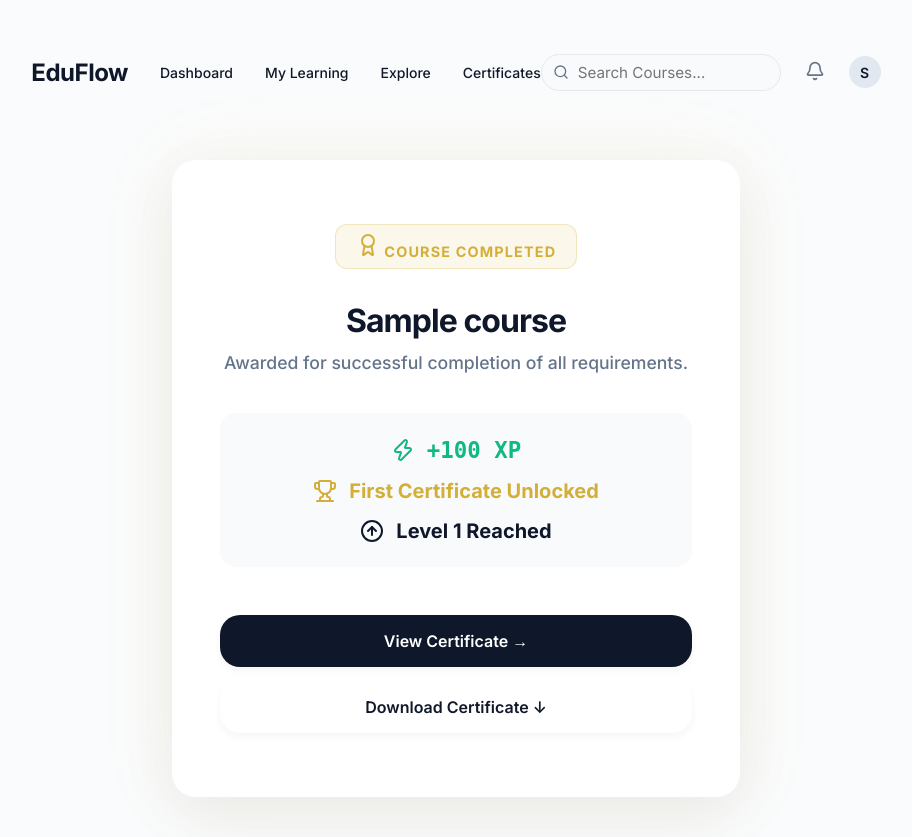
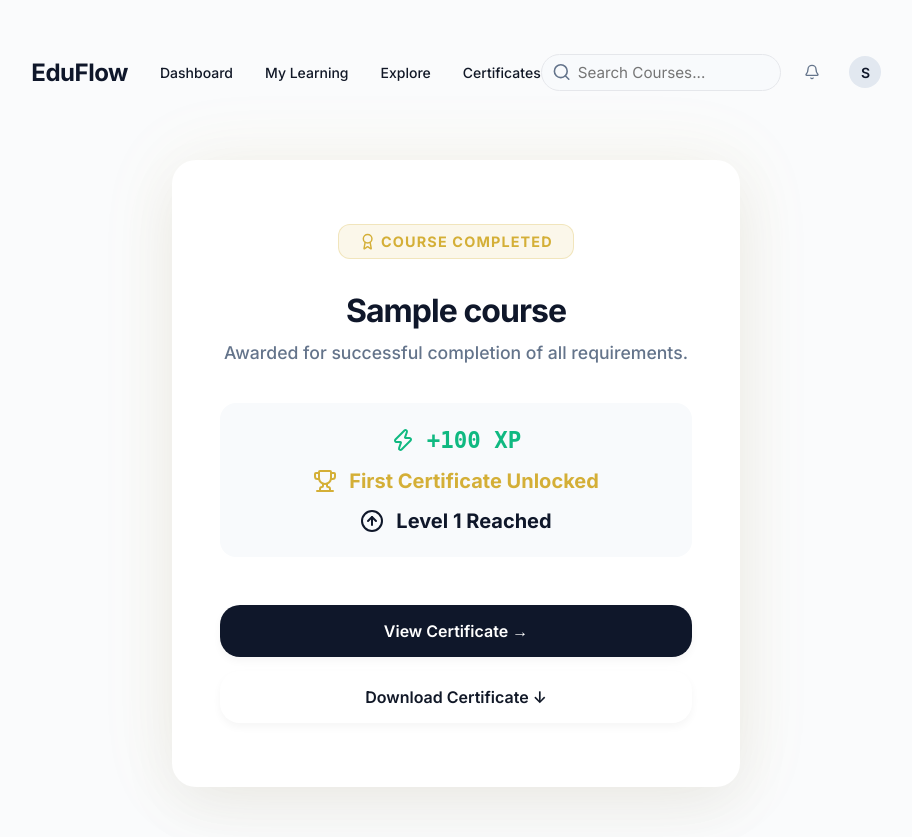
Before and after one commit to RAJESH36-IN/HappyLearning_Ai, a Django app: page /certificates/1/success/ in a window 1280 px wide. Shown: the top 837 px of the page, without its empty margins (184-1096 px from the left). After the commit the page ends 805 px from the top, so only its background shows below. Run offline with Django 5.2, Linux system fonts and the light colour scheme; a user stored in the database is signed in; tables that the repository leaves empty hold one stand-in row (values such as "Sample post"); data that the repository does not hold is empty; some libraries are stand-ins or nearby versions.

Commit message:
Fix global Lucide icon alignment and spacing inside buttons/links

```diff
--- a/static/css/main.css
+++ b/static/css/main.css
@@ -1254,3 +1254,33 @@ ul.multi-checkbox input[type="checkbox"] {
   .instructor-nav { padding: 0.75rem 1rem; }
   .instructor-nav__links a { font-size: 0.8rem; padding: 0.4rem 0.65rem; }
 }
+
+/* Global Lucide Icon Styles & Alignment fixes */
+.lucide, svg.lucide {
+  display: inline-block;
+  width: 1.2em !important;
+  height: 1.2em !important;
+  stroke-width: 2px;
+  vertical-align: -0.22em; /* Align beautifully with inline text */
+  flex-shrink: 0; /* Prevent icons from shrinking in flexbox layouts */
+}
+
+/* Fix spacing for icons inside buttons, links, and navigation items */
+.btn svg.lucide,
+button svg.lucide,
+.btn-primary svg.lucide,
+.btn-secondary svg.lucide,
+a svg.lucide,
+.global-nav__links a svg.lucide,
+.instructor-nav__links a svg.lucide {
+  margin-right: 0.35rem;
+  vertical-align: -0.2em;
+}
+
+/* Avoid margin-right if the button/link is only an icon */
+.btn-icon svg.lucide,
+button.btn-icon svg.lucide,
+a.btn-icon svg.lucide,
+.icon-only svg.lucide {
+  margin-right: 0 !important;
+}
```
